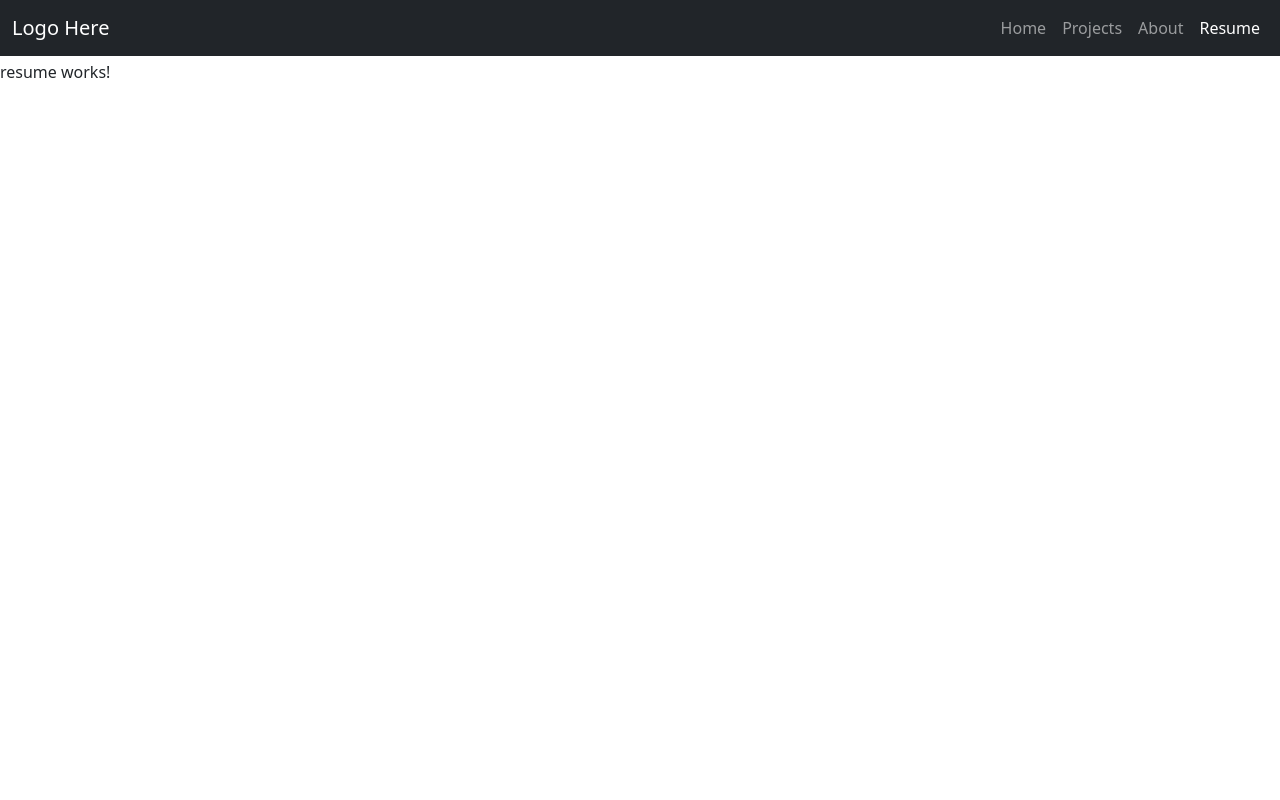
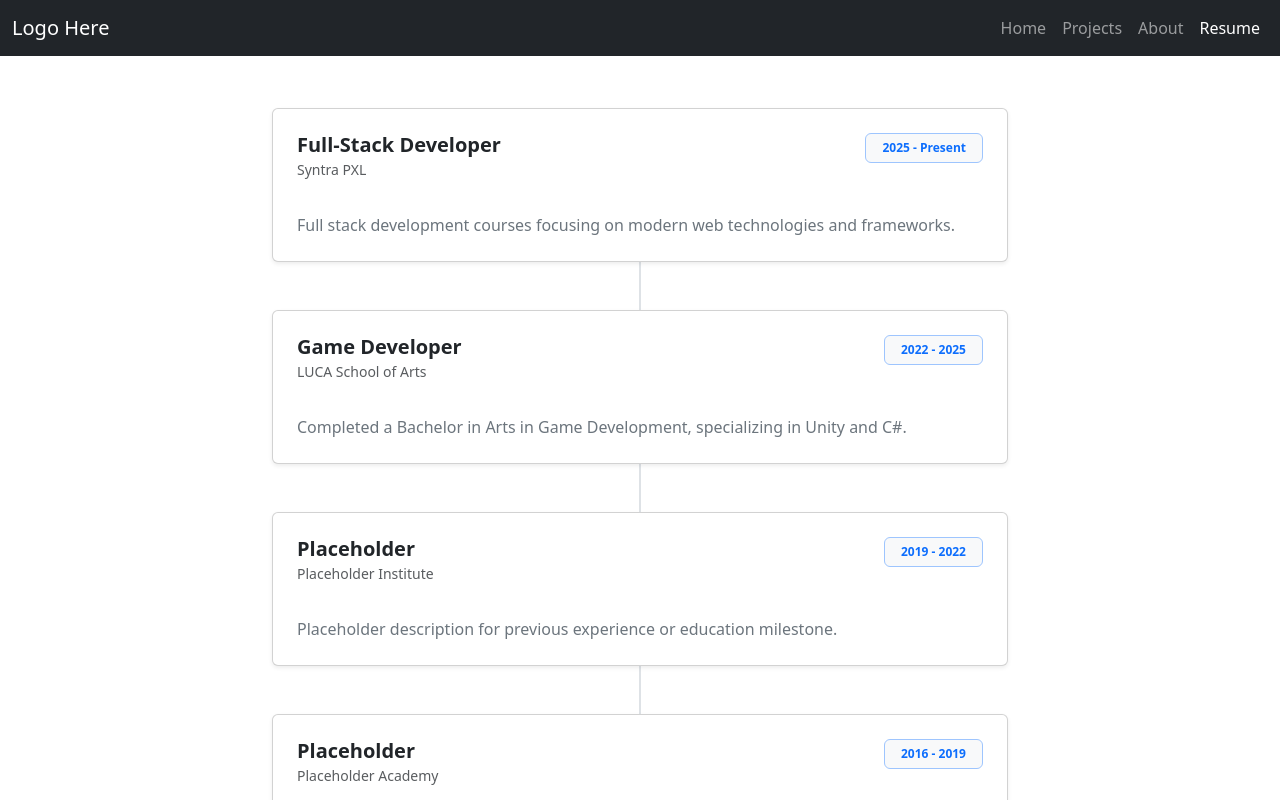
Before and after one commit to SirRicharod/portfolio, an Angular app: page /resume in a window 1280 px wide. Shown: the top 800 px of the page. Built offline with nearby package versions, Linux system fonts and the light colour scheme.

Commit message:
Added timeline in resume page, contains placeholder content

```diff
--- a/src/app/pages/resume/resume.css
+++ b/src/app/pages/resume/resume.css
@@ -0,0 +1,25 @@
+.timeline-container {
+    position: relative;
+}
+
+.timeline-line {
+    position: absolute;
+    left: 50%;
+    transform: translateX(-50%);
+    top: 0;
+    bottom: 0;
+    width: 2px;
+    background: #dee2e6;
+}
+
+.milestone-card {
+    transition: all 0.3s ease-in-out;
+    background: white;
+    position: relative;
+    z-index: 2;
+}
+
+.milestone-card:hover {
+    transform: translateY(-5px);
+    box-shadow: 0 8px 16px rgba(0, 0, 0, 0.1) !important;
+}
--- a/src/app/pages/resume/resume.html
+++ b/src/app/pages/resume/resume.html
@@ -1 +1,24 @@
-<p>resume works!</p>
+<div class="container py-5">
+    <div class="timeline-container position-relative">
+        <div class="timeline-line"></div>
+
+        @for (item of milestones; track $index) {
+        <div class="row mb-5 justify-content-center">
+            <div class="col-lg-8">
+                <div class="card shadow-sm p-4 h-100 milestone-card">
+                    <div class="d-flex justify-content-between align-items-start mb-3">
+                        <div>
+                            <h5 class="fw-bold mb-0">{{ item.title }}</h5>
+                            <small class="text-muted">{{ item.location }}</small>
+                        </div>
+                        <span class="badge bg-light text-primary border border-primary-subtle px-3 py-2">
+                            {{ item.date }}
+                        </span>
+                    </div>
+                    <p class="text-secondary mt-3 mb-0">{{ item.description }}</p>
+                </div>
+            </div>
+        </div>
+        }
+    </div>
+</div>
--- a/src/app/pages/resume/resume.ts
+++ b/src/app/pages/resume/resume.ts
@@ -7,5 +7,31 @@ import { Component } from '@angular/core';
   styleUrl: './resume.css',
 })
 export class Resume {
-
+  public milestones = [
+    {
+      date: '2025 - Present',
+      title: 'Full-Stack Developer',
+      location: 'Syntra PXL',
+      description: 'Full stack development courses focusing on modern web technologies and frameworks.'
+    },
+    {
+      date: '2022 - 2025',
+      title: 'Game Developer',
+      location: 'LUCA School of Arts',
+      description: 'Completed a Bachelor in Arts in Game Development, specializing in Unity and C#.'
+    },
+    // Add more milestones here!
+    {
+      date: '2019 - 2022',
+      title: 'Placeholder',
+      location: 'Placeholder Institute',
+      description: 'Placeholder description for previous experience or education milestone.'
+    },
+    {
+      date: '2016 - 2019',
+      title: 'Placeholder',
+      location: 'Placeholder Academy',
+      description: 'Placeholder description for earlier experience or education milestone.'
+    }
+  ];
 }
```
